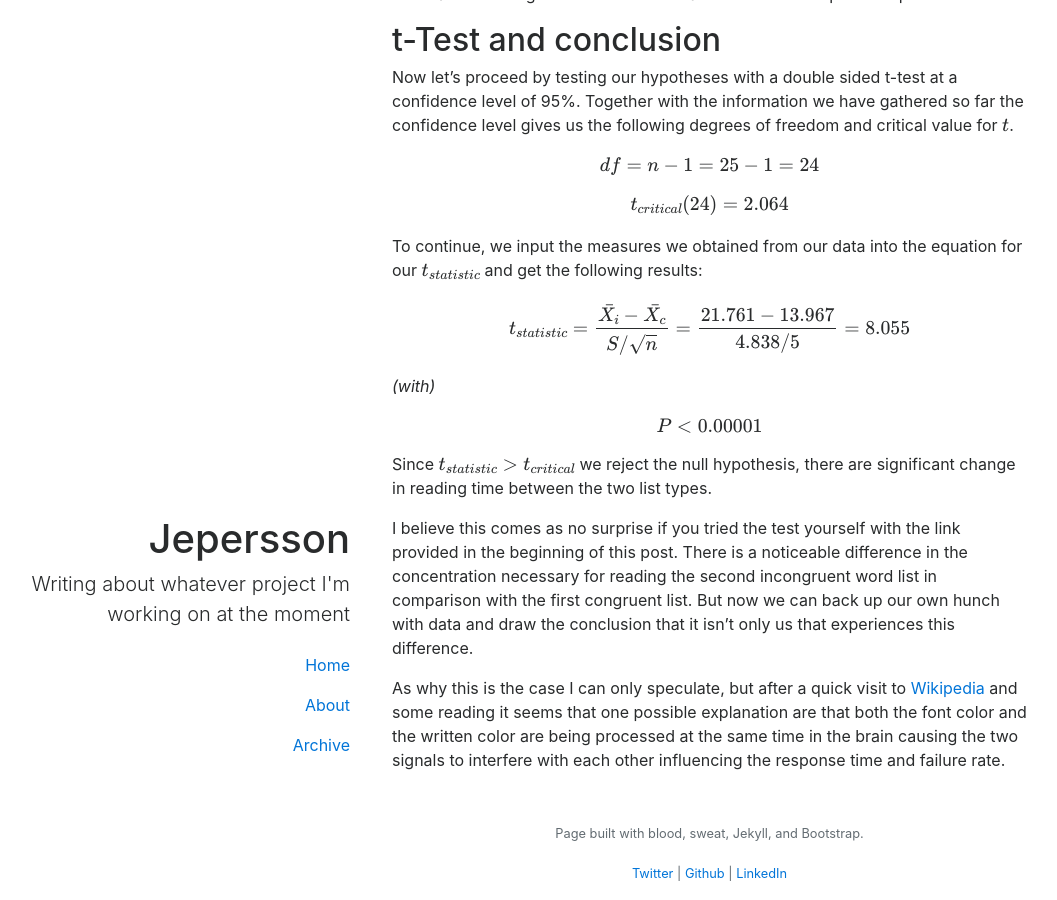
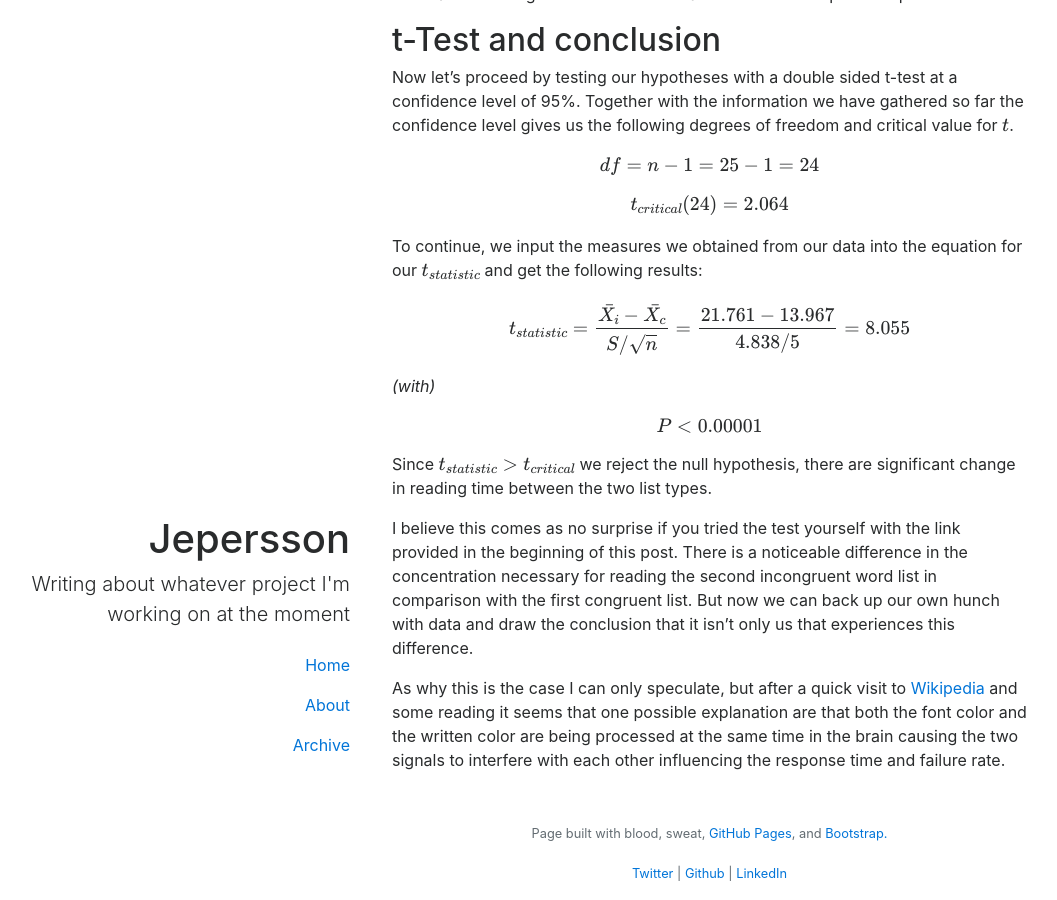
Before and after one commit to jepersson/jepersson.github.io, a Jekyll site: the page built from index.html, in a window 1280 px wide and 900 px high, scrolled down 5462 px. Shown: the whole window, without its empty margins (73-1130 px from the left). Built offline with Jekyll 4.4.1, drawn with Linux system fonts in a browser that asks for light colours; formulas are drawn with MathJax 3; a script that is not in the unit is left out.

Commit message:
Add GitHub Pages and Bootstrap link to footer

```diff
--- a/_includes/footer.html
+++ b/_includes/footer.html
@@ -2,7 +2,7 @@
   <div class="container">
     <div class="row">
       <div id="blog-footer-contents" class="col-lg-7 offset-lg-4 text-center">
-        <p class="text-muted"><small>Page built with blood, sweat, Jekyll, and Bootstrap.</small></p>
+        <p class="text-muted"><small>Page built with blood, sweat, <a href="https://pages.github.com">GitHub Pages</a>, and <a href="https://v4-alpha.getbootstrap.com">Bootstrap.</a></small></p>
         <p class="text-muted"><small><a href="https://twitter.com/jepersson">Twitter</a> |
           <a href="https://github.com/jepersson">Github</a> |
           <a href="https://jp.linkedin.com/in/jericpersson">LinkedIn</a></small></p>
```
